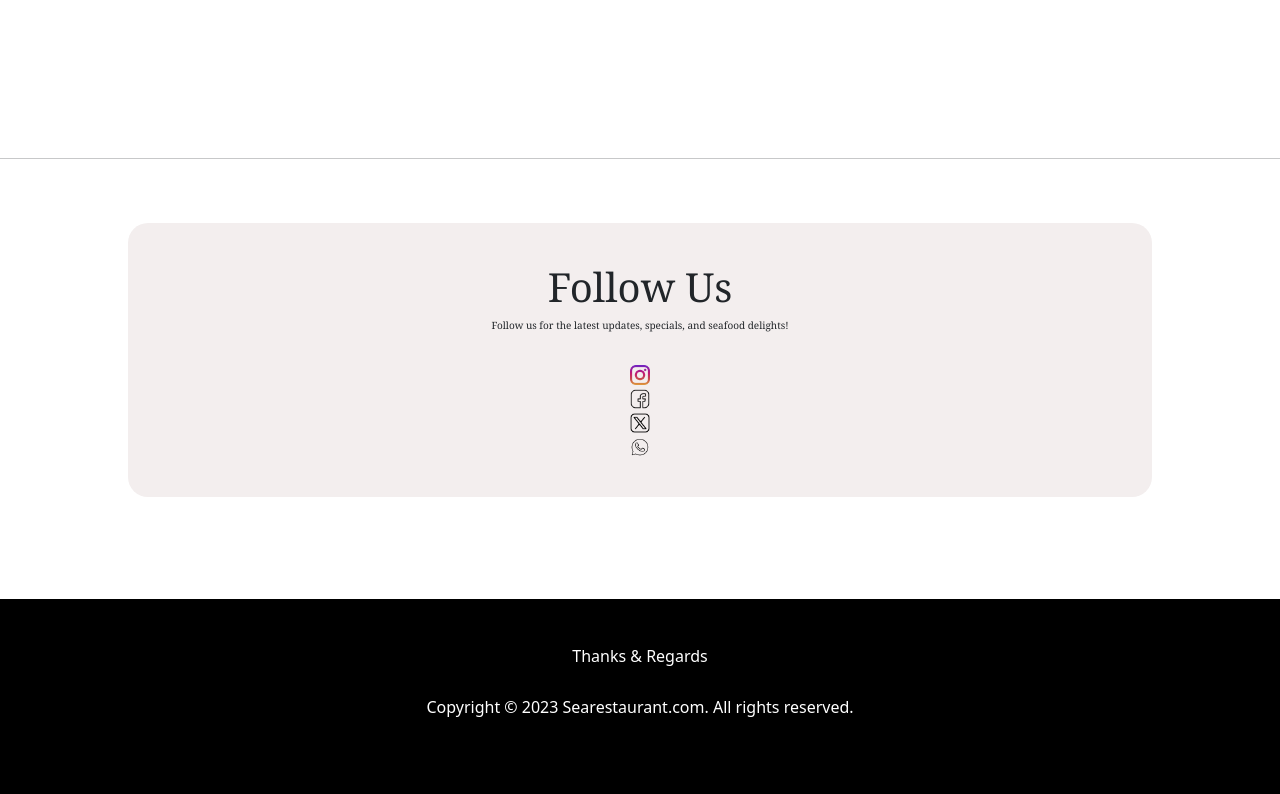
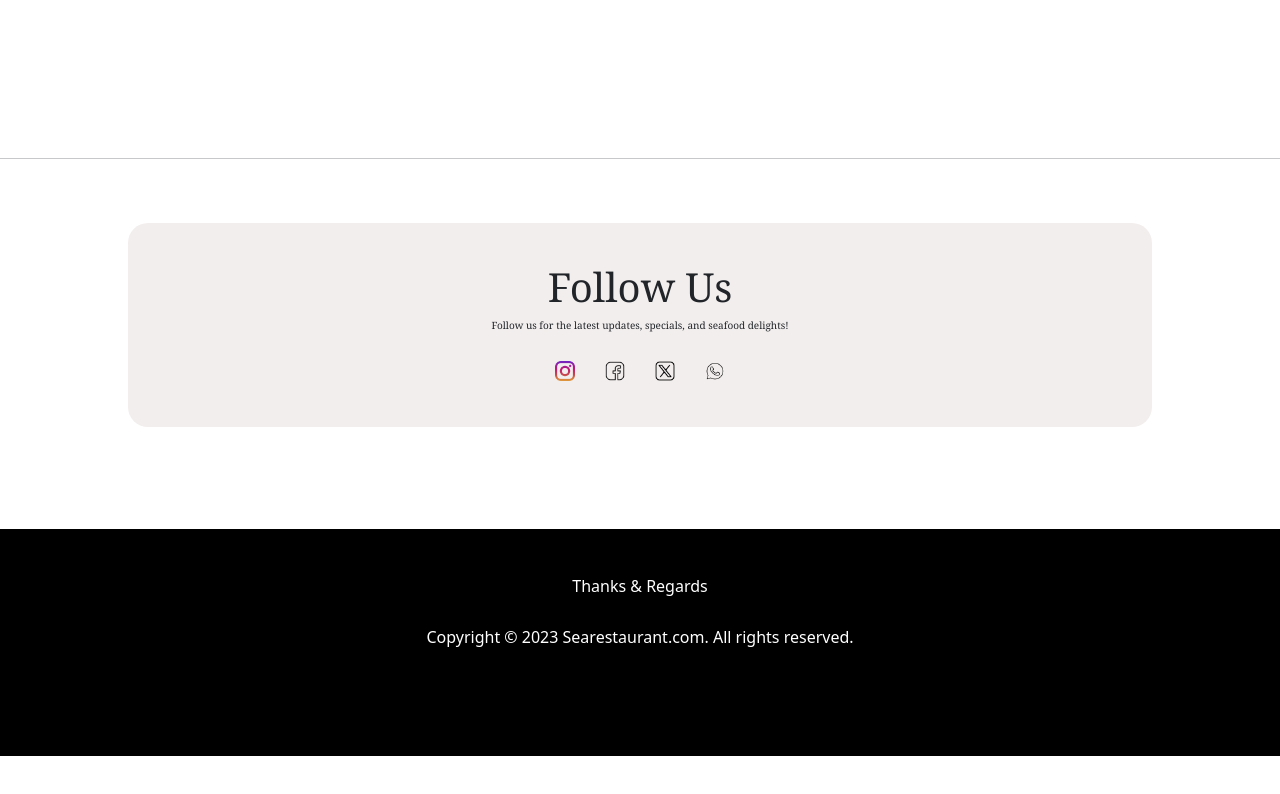
Before and after one commit to Hariharanofficial08/sea, a plain HTML site: page index.html in a window 1280 px wide. Shown: the part 2496-3290 px from the top of the page. After the commit the page ends 3252 px from the top, so only its background shows below. Drawn offline with nearby package versions, Linux system fonts and the light colour scheme.

Commit message:
Update styles.css

```diff
--- a/styles.css
+++ b/styles.css
@@ -70,3 +70,22 @@ ul{
     transition-delay:2ms;
     cursor: pointer;
 }
+.follow-us-container ul {
+        display: inline-flex;
+        list-style-type: none;
+        padding: 0;
+        justify-content: center;
+    }
+    .follow-us-container ul li {
+        margin: 0 15px;
+        text-align: center;
+    }
+    .social-icon {
+        display: flex;
+        flex-direction: column;
+        align-items: center;
+        transition: transform 0.3s ease;
+    }
+    .social-icon:hover {
+        transform: scale(1.2); /* Magnify effect */
+    }
```
